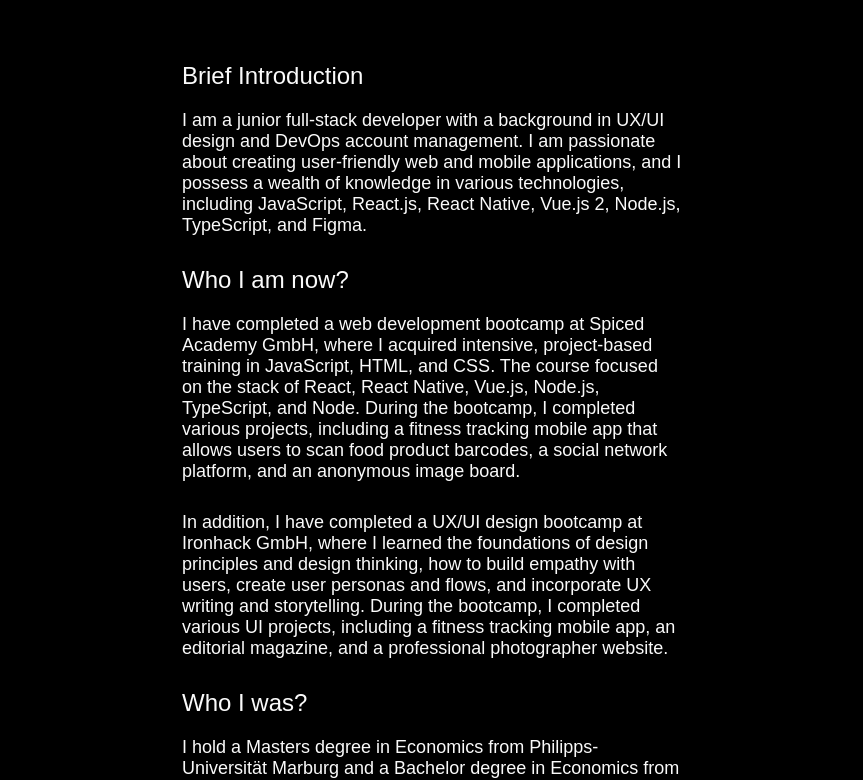
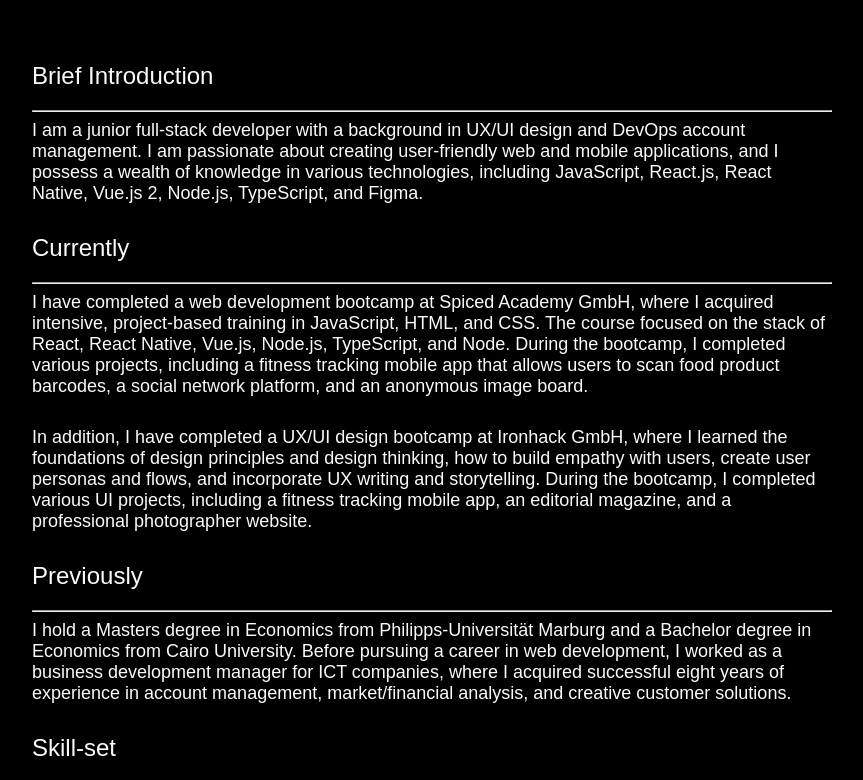
Before and after one commit to h-aburesha/my-next-website, a Next.js app: page /about in a window 1280 px wide. Shown: the part 576-1356 px from the top of the page, without its empty margins (208-1071 px from the left). Built offline with nearby package versions, Linux system fonts and the light colour scheme.

Commit message:
about changes

```diff
--- a/pages/about.tsx
+++ b/pages/about.tsx
@@ -33,6 +33,7 @@ const AboutMe = () => {
 
             <article>
                 <h2>Brief Introduction</h2>
+                <hr />
                 <p>
                     I am a junior full-stack developer with a background in
                     UX/UI design and DevOps account management. I am passionate
@@ -41,7 +42,8 @@ const AboutMe = () => {
                     including JavaScript, React.js, React Native, Vue.js 2,
                     Node.js, TypeScript, and Figma.
                 </p>
-                <h2>Who I am now?</h2>
+                <h2>Currently</h2>
+                <hr />
                 <p>
                     I have completed a web development bootcamp at Spiced
                     Academy GmbH, where I acquired intensive, project-based
@@ -64,7 +66,8 @@ const AboutMe = () => {
                     website.
                 </p>
 
-                <h2>Who I was?</h2>
+                <h2>Previously</h2>
+                <hr />
                 <p>
                     I hold a Masters degree in Economics from
                     Philipps-Universität Marburg and a Bachelor degree in
@@ -74,6 +77,8 @@ const AboutMe = () => {
                     of experience in account management, market/financial
                     analysis, and creative customer solutions.
                 </p>
+                <h2>Skill-set</h2>
+                <hr />
                 <p>
                     I possess excellent skills in customer orientation,
                     problem-solving, conflict management, market, and financial
--- a/styles/globals.css
+++ b/styles/globals.css
@@ -141,7 +141,7 @@ section > div {
 }
 
 article {
-    max-width: 500px;
+    max-width: 800px;
     padding: 20px;
     margin: 0 auto;
 }
```
